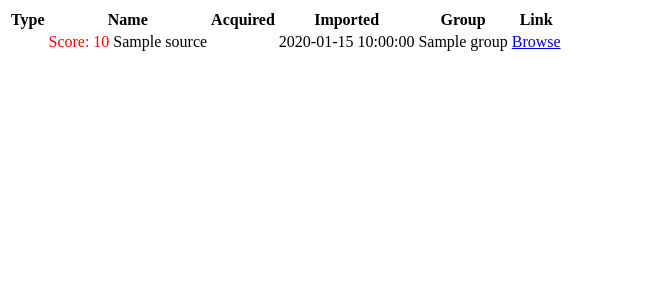
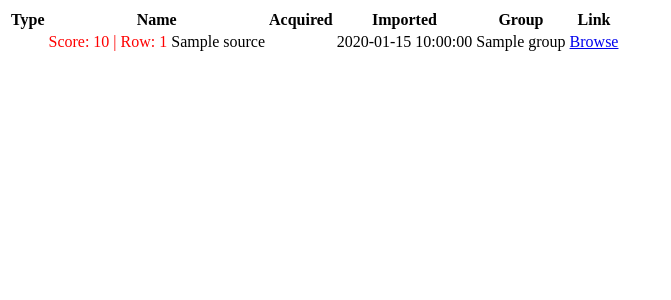
Before and after one commit to glencoesoftware/omero-es, a Python web app: template omero_es/server/templates/search_details.html in a window 1280 px wide. Shown: the top 300 px of the page, without its empty margins (0-671 px from the left). Run offline with Jinja, Linux system fonts and the light colour scheme; the template is opened without the code that fills it: most values are stand-ins (such as "Sample title", 1, 10 or a date in 2020).

Commit message:
Also debug the loop index

```diff
--- a/omero_es/server/templates/search_details.html
+++ b/omero_es/server/templates/search_details.html
@@ -105,7 +105,7 @@
 
                     </td>
                     <td class="desc">
-                        <span style="color:red">Score: {{ hit._score }}</span>
+                        <span style="color:red">Score: {{ hit._score }} | Row: {{ loop.index }}</span>
                         <a>{{ source.Name|truncate(64, True) }}</a>
                     </td>
                     <td class="date">
```
